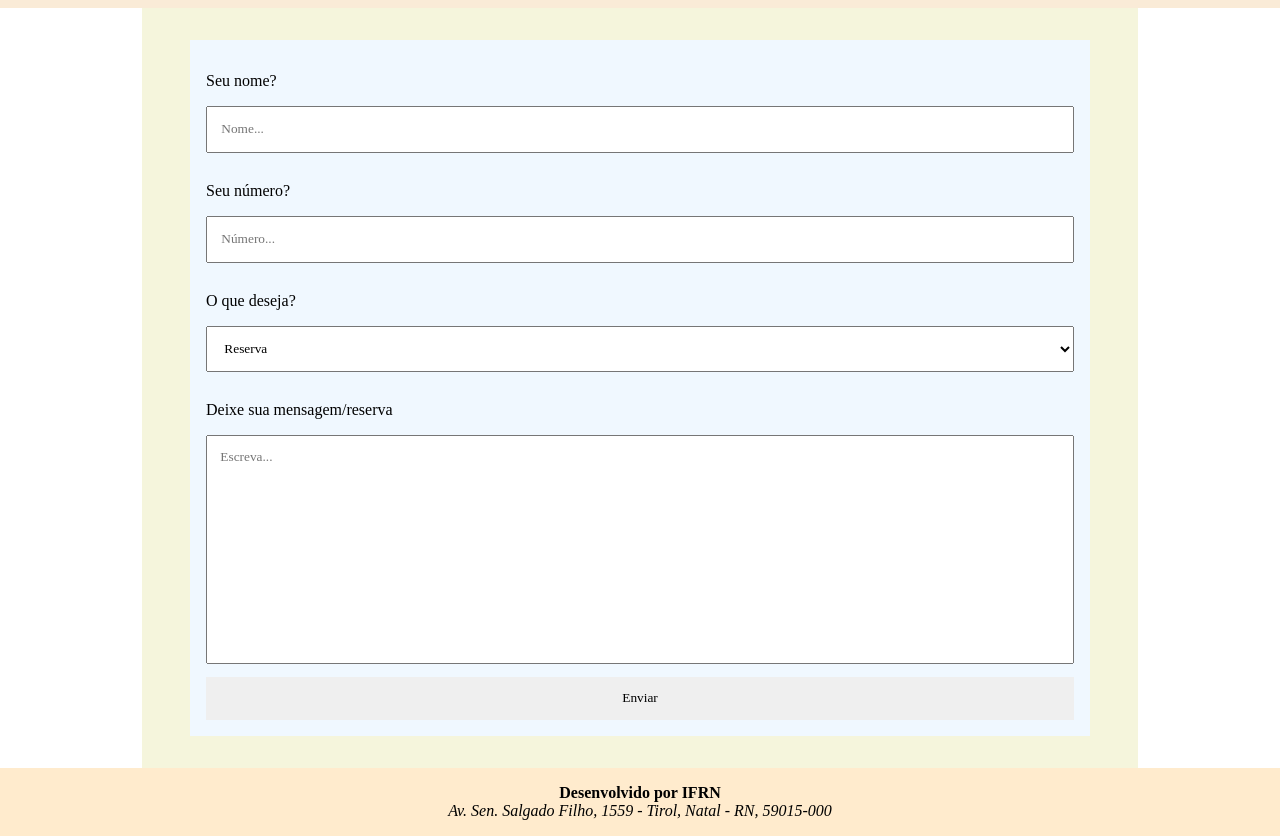
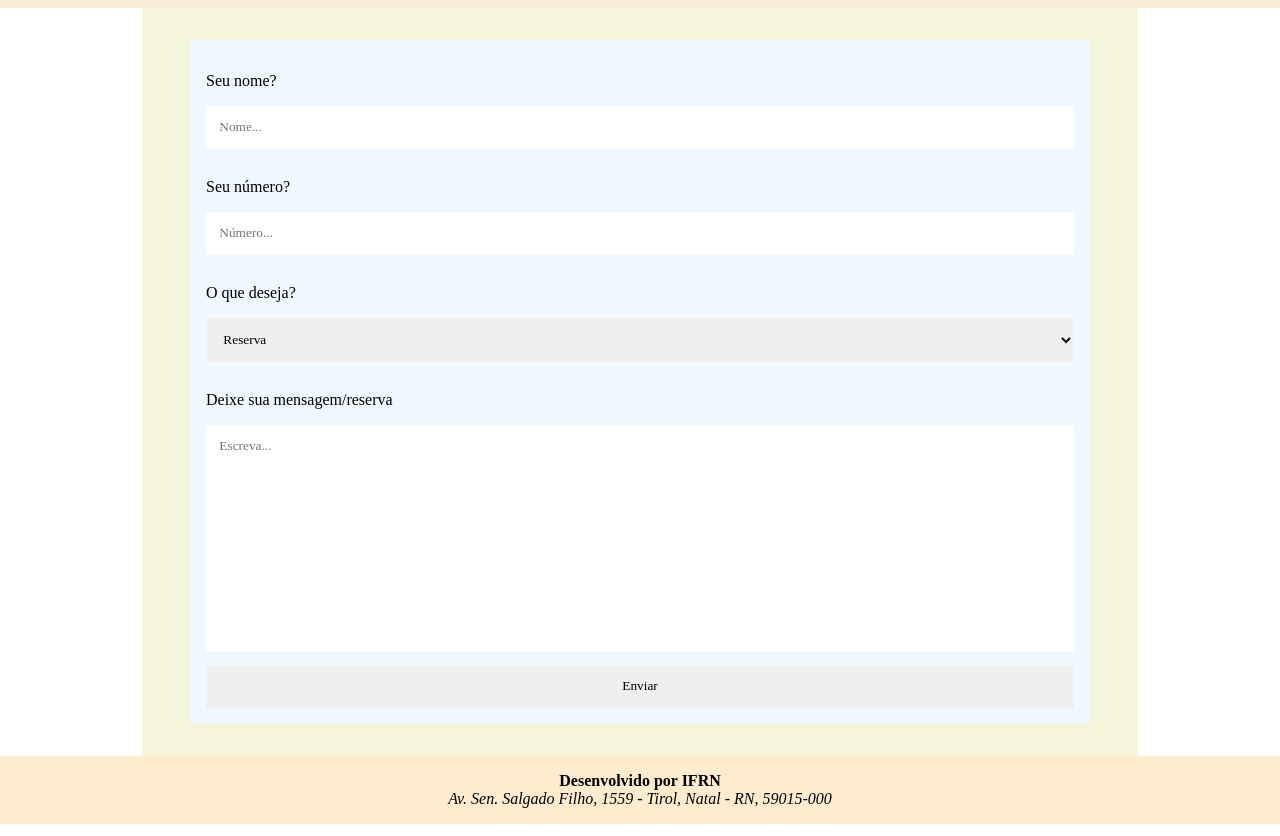
Before and after one commit to joaohoalmeida/web-design-tads, a plain HTML site: page site-raw/contato.html in a window 1280 px wide. Shown: the part 104-940 px from the top of the page. Drawn offline with Linux system fonts and the light colour scheme; a web font is replaced by a local one.

Commit message:
alterações

```diff
--- a/site-raw/style.css
+++ b/site-raw/style.css
@@ -163,11 +163,11 @@ input[type=text], input[type=tel], select, textarea{
     margin-bottom: 1em;
     font-family: Atkinson Hyperlegible Mono;
     resize: none;
+    border: none;
 
 }
 
 input[type=submit]{
-    position: relative;
     border: none;
     font-family: Atkinson Hyperlegible Mono;
     padding: 1em;
```
